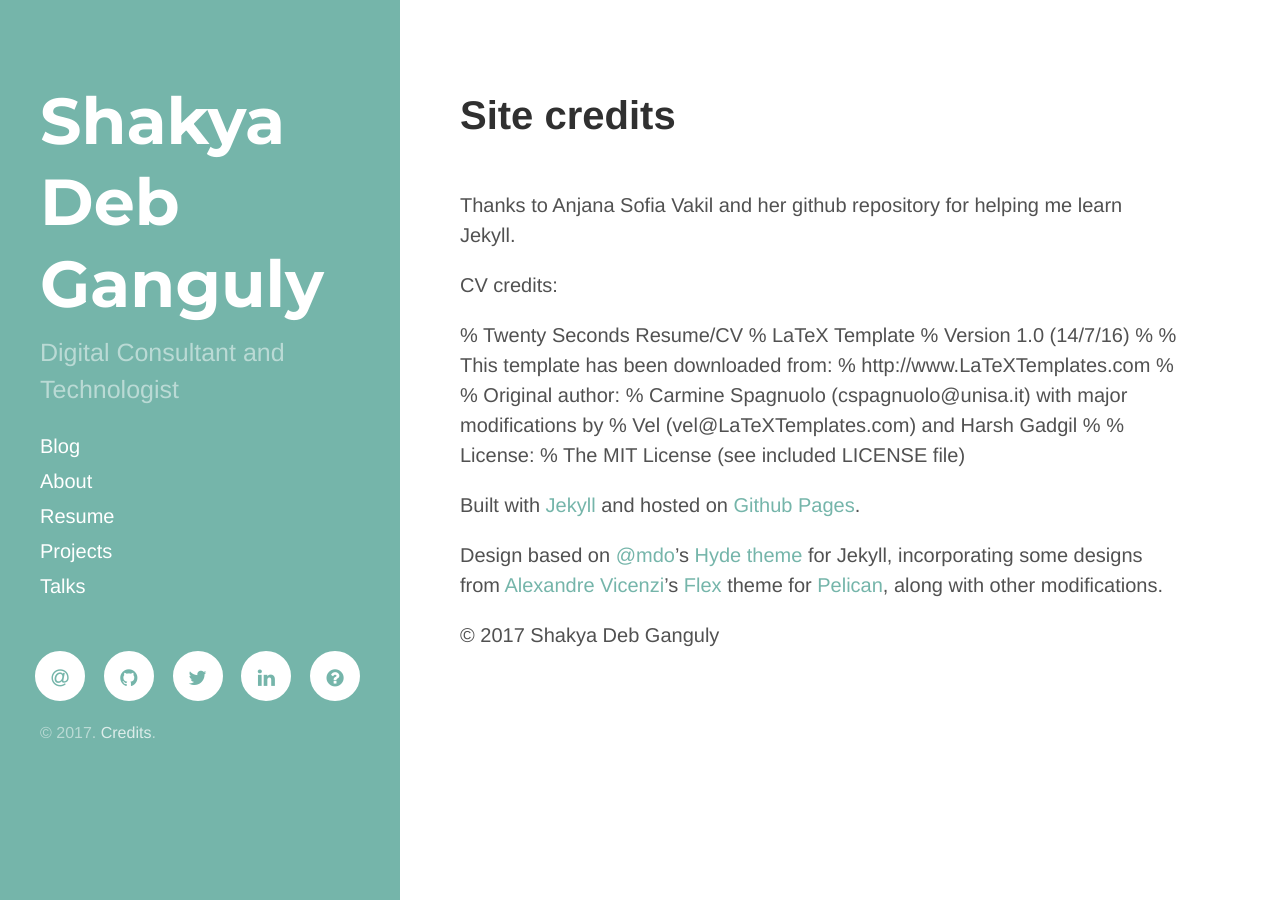
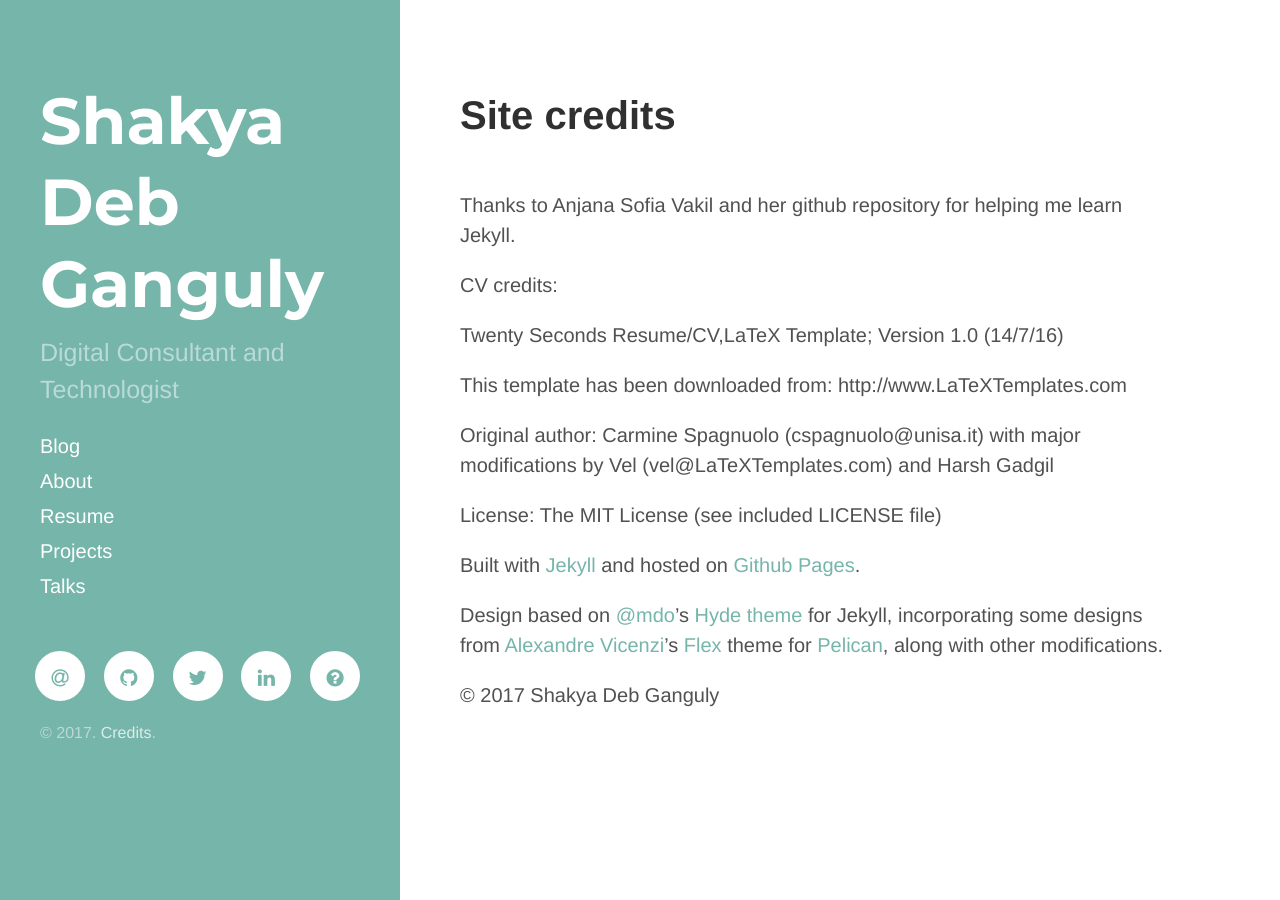
Before and after one commit to cs-ox-wolf3794/cs-ox-wolf3794.github.io, a Jekyll site: the page built from credits/index.md, in a window 1280 px wide. Built offline with Jekyll 4.4.1, drawn with Linux system fonts in a browser that asks for light colours; nearby versions of some CDN libraries; part of the change alters nothing that is shown.

Commit message:
Reformating the items

```diff
--- a/credits/index.md
+++ b/credits/index.md
@@ -7,19 +7,17 @@ Thanks to Anjana Sofia Vakil and her github repository for helping me learn Jeky
 
 CV credits:
 
-% Twenty Seconds Resume/CV
-% LaTeX Template
-% Version 1.0 (14/7/16)
-%
-% This template has been downloaded from:
-% http://www.LaTeXTemplates.com
-%
-% Original author:
-% Carmine Spagnuolo (cspagnuolo@unisa.it) with major modifications by
-% Vel (vel@LaTeXTemplates.com) and Harsh Gadgil
-%
-% License:
-% The MIT License (see included LICENSE file)
+Twenty Seconds Resume/CV,LaTeX Template; Version 1.0 (14/7/16)
+
+This template has been downloaded from:
+http://www.LaTeXTemplates.com
+
+Original author:
+Carmine Spagnuolo (cspagnuolo@unisa.it) with major modifications by
+Vel (vel@LaTeXTemplates.com) and Harsh Gadgil
+
+License:
+The MIT License (see included LICENSE file)
 
 Built with <a href="http://jekyllrb.com" target="_blank">Jekyll</a> and hosted on <a href="https://pages.github.com/" target="_blank">Github Pages</a>.
 
```
